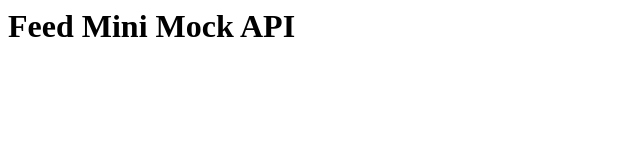
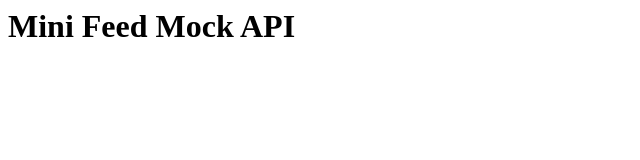
Before and after one commit to eyecueinsights/mini-feed, a plain HTML site: page index.html in a window 1280 px wide. Shown: the full height of the page, 0-640 px from the left. Drawn offline with Linux system fonts and the light colour scheme.

Commit message:
Update index.html

```diff
--- a/index.html
+++ b/index.html
@@ -1 +1 @@
-<h1>Feed Mini Mock API</h1>
+<h1>Mini Feed Mock API</h1>
```
